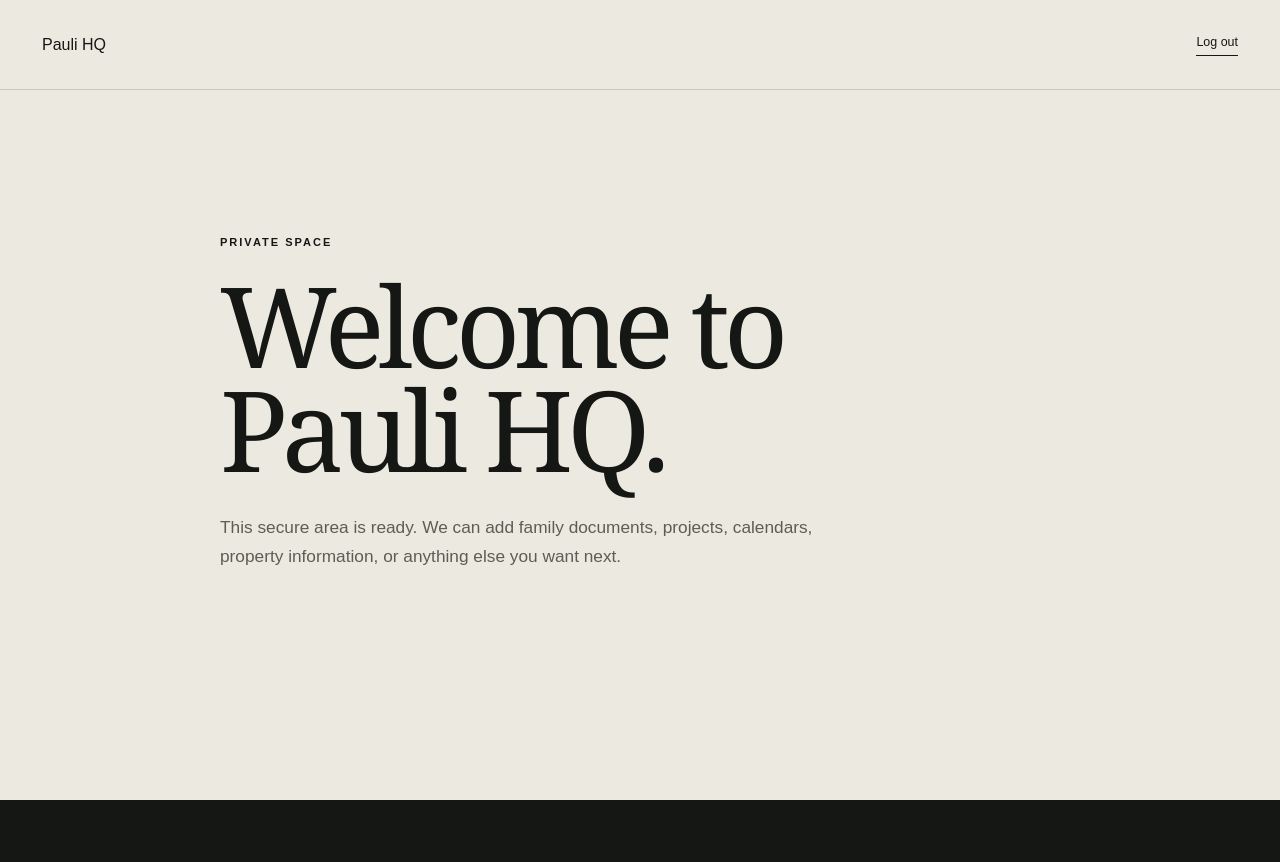
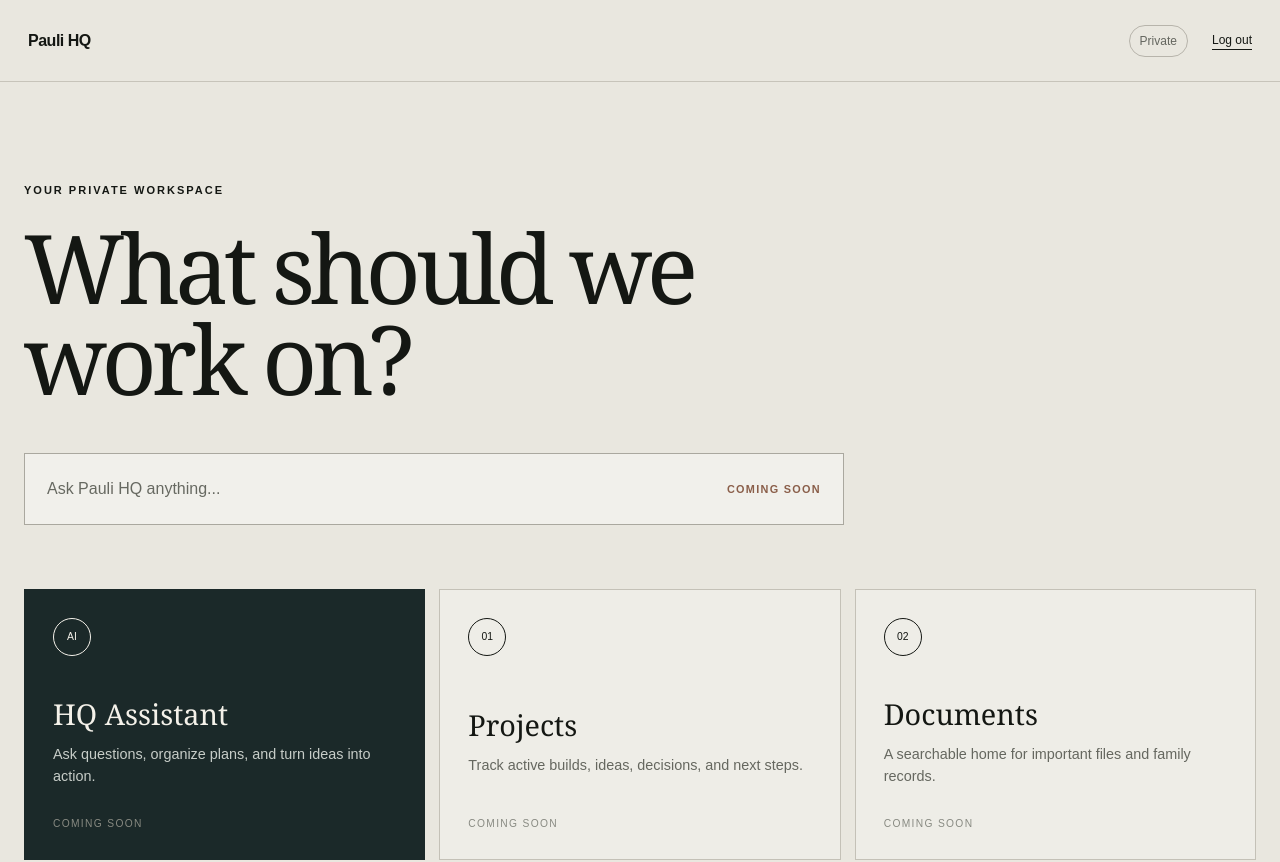
Before and after one commit to vbvcj5mj98-ctrl/paulihq-site, a Next.js app: page /portal in a window 1280 px wide. Shown: the top 862 px of the page. Before the commit the page ends 800 px from the top, so only its background shows below. Built offline with nearby package versions, Linux system fonts and the light colour scheme.

Commit message:
Add files via upload

```diff
--- a/app/globals.css
+++ b/app/globals.css
@@ -30,12 +30,24 @@ a { color: inherit; text-decoration: none; }
 .login-form input:focus { border-color: var(--dark); }
 .login-form button { height: 56px; border: 0; background: var(--dark); color: var(--white); font: inherit; cursor: pointer; }
 .sr-only { position: absolute; width: 1px; height: 1px; padding: 0; margin: -1px; overflow: hidden; clip: rect(0, 0, 0, 0); white-space: nowrap; border: 0; }
-.portal-page { min-height: 100svh; background: #ece9e0; color: var(--dark); }
-.portal-header { height: 90px; padding: 0 42px; display: flex; align-items: center; justify-content: space-between; border-bottom: 1px solid #c9c6bc; }
-.logout-link { padding-bottom: 3px; border-bottom: 1px solid currentColor; font-size: .78rem; }
-.portal-content { width: min(100% - 44px, 840px); margin: 0 auto; padding: 18vh 0 100px; }
-.portal-content h1 { max-width: 760px; margin: 0 0 32px; font-family: Georgia, 'Times New Roman', serif; font-size: clamp(3.7rem, 9vw, 7rem); font-weight: 400; line-height: .93; letter-spacing: -.055em; }
-.portal-content > p:last-child { max-width: 610px; color: #5c5e56; font-size: 1.08rem; line-height: 1.7; }
+.hq-page { min-height: 100svh; padding-bottom: 80px; background: #e9e7df; color: var(--dark); }
+.hq-header { height: 82px; padding: 0 max(28px, calc((100vw - 1240px) / 2)); display: flex; align-items: center; justify-content: space-between; border-bottom: 1px solid #c7c4ba; }
+.hq-mark { font-weight: 700; letter-spacing: -.03em; }
+.hq-actions { display: flex; align-items: center; gap: 24px; font-size: .75rem; }
+.hq-actions span { padding: 6px 10px; border: 1px solid #b7b4ab; border-radius: 99px; color: #64665f; }
+.hq-actions a { border-bottom: 1px solid currentColor; }
+.hq-hero { width: min(100% - 48px, 1240px); margin: auto; padding: 100px 0 64px; }
+.hq-hero h1 { max-width: 850px; margin: 0 0 50px; font-family: Georgia, 'Times New Roman', serif; font-size: clamp(3.6rem, 7.5vw, 7rem); font-weight: 400; line-height: .95; letter-spacing: -.055em; }
+.ask-box { width: min(100%, 820px); min-height: 72px; padding: 0 22px; display: flex; align-items: center; justify-content: space-between; border: 1px solid #aaa89f; background: rgba(255,255,255,.36); color: #676961; font: inherit; text-align: left; }
+.ask-box strong { color: #8a5e49; font-size: .68rem; letter-spacing: .12em; text-transform: uppercase; }
+.hq-grid { width: min(100% - 48px, 1240px); margin: auto; display: grid; grid-template-columns: repeat(3, 1fr); gap: 14px; }
+.hq-card { min-height: 260px; padding: 28px; display: flex; flex-direction: column; justify-content: space-between; border: 1px solid #c4c1b7; background: rgba(255,255,255,.24); }
+.hq-card.featured { background: #1b2929; color: #f4f1e9; border-color: #1b2929; }
+.card-icon { width: 38px; height: 38px; display: grid; place-items: center; border: 1px solid currentColor; border-radius: 50%; font-size: .65rem; }
+.hq-card h2 { margin: 36px 0 8px; font-family: Georgia, 'Times New Roman', serif; font-size: 1.8rem; font-weight: 400; }
+.hq-card p { margin: 0; color: #65675f; line-height: 1.55; font-size: .9rem; }
+.hq-card.featured p { color: #c7cdc8; }
+.card-status { margin-top: 28px; color: #888a82; font-size: .64rem; letter-spacing: .13em; text-transform: uppercase; }
 
 @media (max-width: 650px) {
   .photo-page { background-position: 61% center; }
@@ -43,8 +55,10 @@ a { color: inherit; text-decoration: none; }
   .photo-header { padding-left: 22px; padding-right: 22px; }
   .photo-header { padding-top: 22px; }
   .back-link { top: 24px; left: 22px; }
-  .portal-header { height: 76px; padding: 0 22px; }
-  .portal-content { padding-top: 14vh; }
+  .hq-header { height: 72px; padding: 0 22px; }
+  .hq-hero { width: min(100% - 32px, 1240px); padding: 70px 0 44px; }
+  .hq-grid { width: min(100% - 32px, 1240px); grid-template-columns: 1fr; }
+  .hq-card { min-height: 230px; }
 }
 
 @media (prefers-reduced-motion: reduce) { * { transition: none !important; } }
--- a/app/portal/page.tsx
+++ b/app/portal/page.tsx
@@ -1,19 +1,45 @@
 import Link from "next/link";
+
+const spaces = [
+  { icon: "AI", title: "HQ Assistant", text: "Ask questions, organize plans, and turn ideas into action." },
+  { icon: "01", title: "Projects", text: "Track active builds, ideas, decisions, and next steps." },
+  { icon: "02", title: "Documents", text: "A searchable home for important files and family records." },
+  { icon: "03", title: "Property", text: "Keep property notes, plans, maintenance, and opportunities together." },
+  { icon: "04", title: "Calendar", text: "See shared events, deadlines, reminders, and upcoming work." },
+  { icon: "05", title: "Ideas", text: "Capture possibilities now and let AI help develop them later." },
+];
 
 export default function PortalPage() {
   return (
-    <main className="portal-page">
-      <header className="portal-header">
-        <Link className="name" href="/">Pauli HQ</Link>
-        <a className="logout-link" href="/cdn-cgi/access/logout">Log out</a>
+    <main className="hq-page">
+      <header className="hq-header">
+        <Link className="hq-mark" href="/">Pauli HQ</Link>
+        <div className="hq-actions">
+          <span>Private</span>
+          <a href="/cdn-cgi/access/logout">Log out</a>
+        </div>
       </header>
-      <section className="portal-content">
-        <p className="kicker">Private space</p>
-        <h1>Welcome to Pauli HQ.</h1>
-        <p>
-          This secure area is ready. We can add family documents, projects,
-          calendars, property information, or anything else you want next.
-        </p>
+
+      <section className="hq-hero">
+        <p className="kicker">Your private workspace</p>
+        <h1>What should we work on?</h1>
+        <button type="button" className="ask-box" aria-label="AI assistant coming soon">
+          <span>Ask Pauli HQ anything...</span>
+          <strong>Coming soon</strong>
+        </button>
+      </section>
+
+      <section className="hq-grid" aria-label="Pauli HQ spaces">
+        {spaces.map((space) => (
+          <article className={`hq-card ${space.icon === "AI" ? "featured" : ""}`} key={space.title}>
+            <span className="card-icon">{space.icon}</span>
+            <div>
+              <h2>{space.title}</h2>
+              <p>{space.text}</p>
+            </div>
+            <span className="card-status">Coming soon</span>
+          </article>
+        ))}
       </section>
     </main>
   );
```
